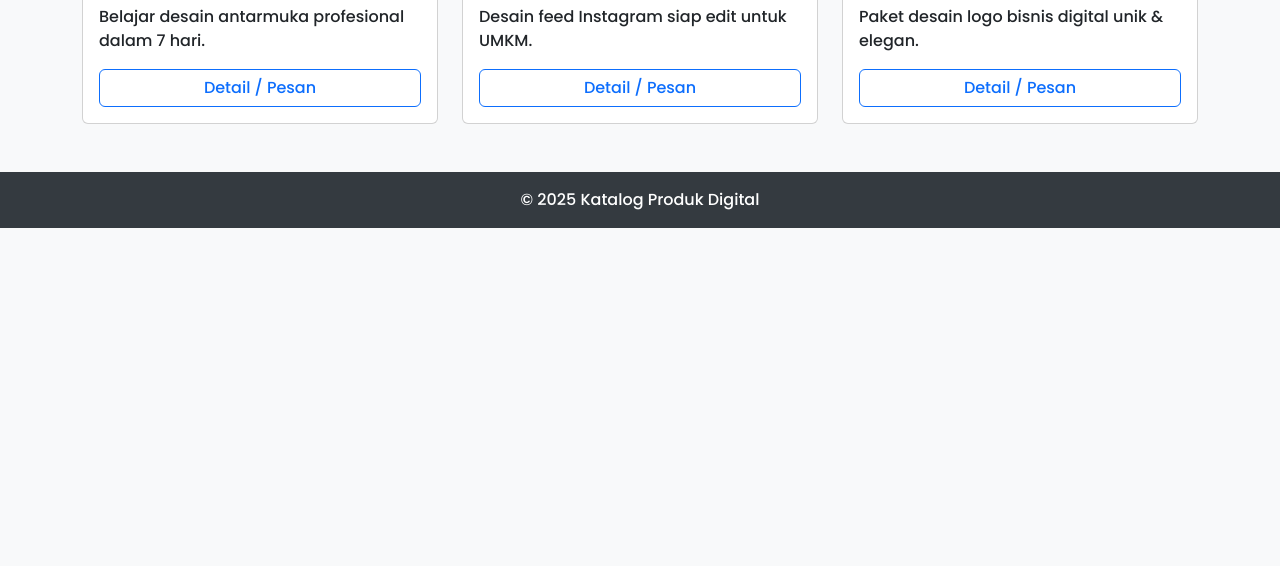
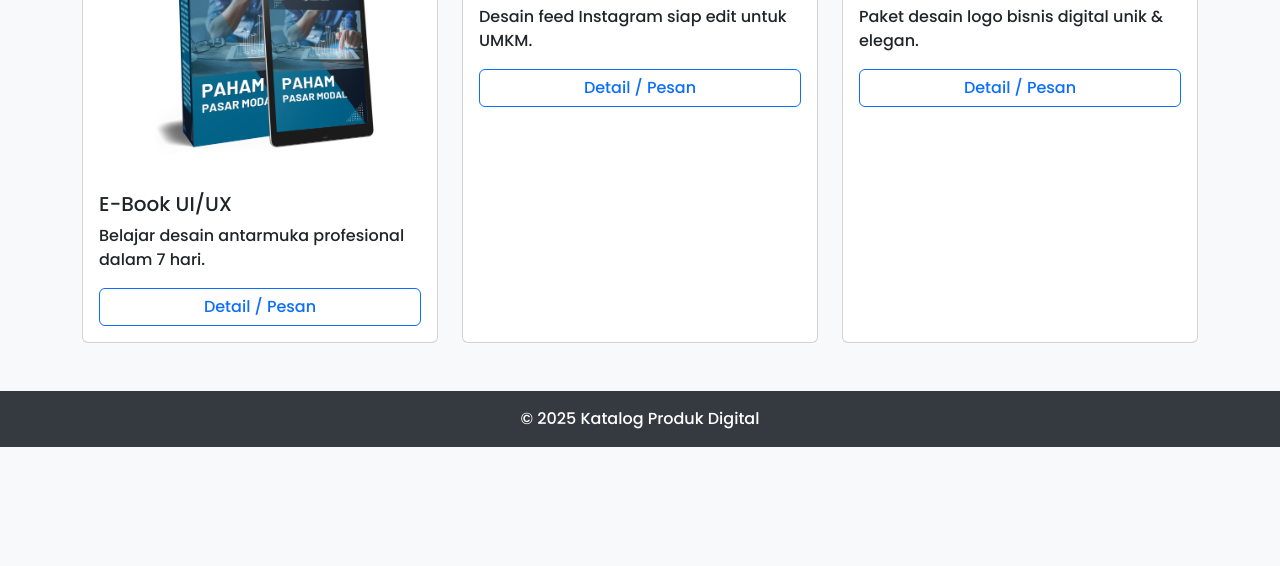
Before and after one commit to websiteOnly/produk-katalog, a plain HTML site: page katalog.html in a window 1280 px wide. Shown: the part 234-800 px from the top of the page. Drawn offline with nearby package versions, Linux system fonts and the light colour scheme.

Commit message:
katalog.html

```diff
--- a/katalog.html
+++ b/katalog.html
@@ -46,7 +46,7 @@
     <!-- Produk Card -->
     <div class="col-md-4">
       <div class="card h-100">
-        <img src="img/produk1.jpg" class="card-img-top" alt="E-book">
+        <img src="ebook.png" class="card-img-top" alt="E-book">
         <div class="card-body">
           <h5 class="card-title">E-Book UI/UX</h5>
           <p class="card-text">Belajar desain antarmuka profesional dalam 7 hari.</p>
```
